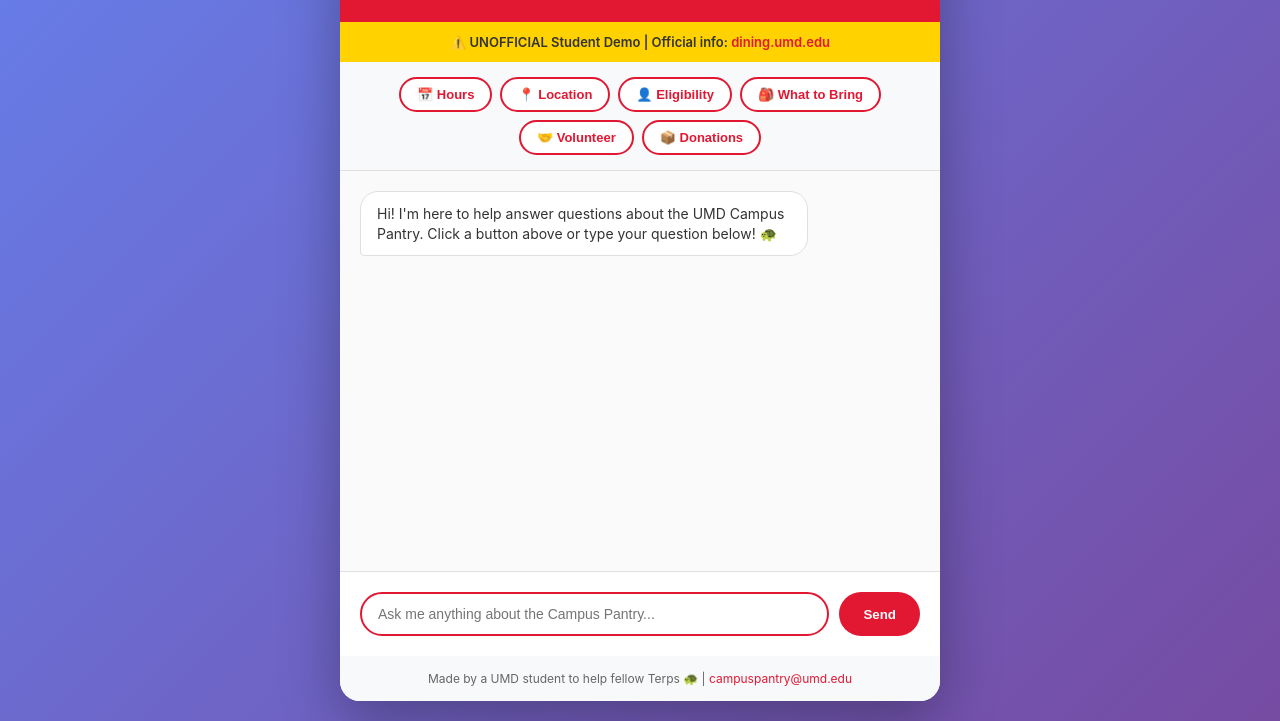
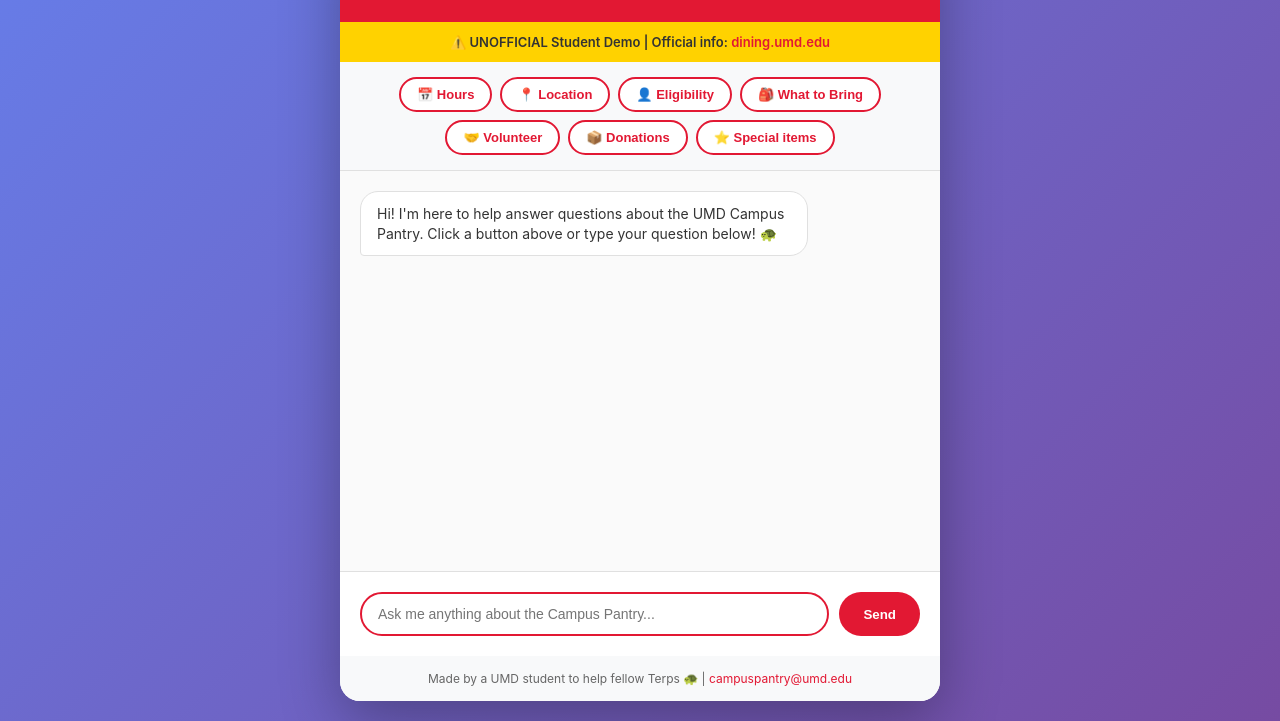
Before and after one commit to Ericwitheric/pantry-chatbot, a plain HTML site: page index.html in a window 1280 px wide. Shown: the part 107-828 px from the top of the page. Drawn offline with Linux system fonts and the light colour scheme.

Commit message:
Added Special item quick button

```diff
--- a/index.html
+++ b/index.html
@@ -42,6 +42,9 @@
             <button onclick="quickAsk('What items are most needed?')">
                 📦 Donations
             </button>
+            <button onclick="quickAsk('What special items are available?')">
+                ⭐️ Special items
+            </button>
         </div>
 
         <!-- Chat Area -->
```
